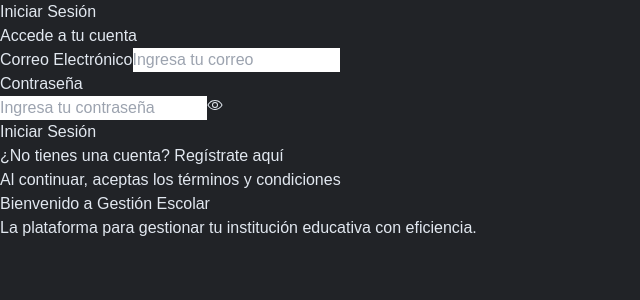
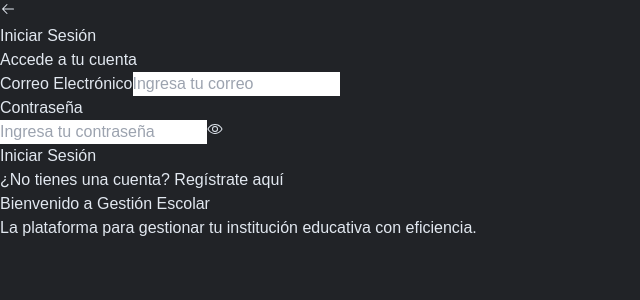
Before and after one commit to GRAMAPHENIA/ge-gestion-escolar-web-app, a Next.js app: page /inicio-de-sesion in a window 1280 px wide. Shown: the top 300 px of the page, without its empty margins (0-640 px from the left). Built offline with nearby package versions, Linux system fonts and the light colour scheme; no server answers.

Commit message:
Añadir botón de volver en el formulario de inicio de sesión; mejorar la presentación del formulario y ajustar el espaciado en el componente ServiceFeaturesForm.

```diff
--- a/src/app/(routes)/inicio-de-sesion/page.tsx
+++ b/src/app/(routes)/inicio-de-sesion/page.tsx
@@ -3,13 +3,13 @@ import ServiceFeaturesForm from "@/components/signup/ServiceFeaturesForm";
 
 const LoginPage = () => {
   return (
-    <div className="w-full h-screen flex bg-[#292a2d] flex-col lg:flex-row">
+    <div className="w-full h-screen flex bg-[#292a2d] flex-col lg:flex-row ">
       {/* Formulario ocupa 1/3 en pantallas grandes y 100% en móviles */}
       <div className="w-full lg:w-1/3 flex justify-center items-center">
         <LoginForm />
       </div>
       {/* Sección de características oculta en pantallas pequeñas */}
-      <div className="hidden lg:w-2/3 lg:flex  items-center justify-center">
+      <div className="hidden lg:w-2/3 lg:flex items-center justify-center p-4">
         <ServiceFeaturesForm />
       </div>
     </div>
--- a/src/components/login/LoginForm.tsx
+++ b/src/components/login/LoginForm.tsx
@@ -4,7 +4,7 @@
 import { useState } from "react";
 import { useRouter } from "next/navigation";
 import { supabase } from "@/supabase/supabaseClient";
-import { PiEye, PiEyeClosed } from "react-icons/pi";
+import { PiArrowLeft, PiEye, PiEyeClosed } from "react-icons/pi";
 
 const LoginForm = () => {
   const [email, setEmail] = useState("");
@@ -32,6 +32,14 @@ const LoginForm = () => {
   return (
     <div className="w-full flex flex-col justify-center items-stretch bg-[#292a2d]">
       <div className="flex flex-col justify-center p-6 bg-[#212327] px-10 lg:px-20 h-screen">
+        {/* Botón de volver en la parte superior izquierda */}
+        <button
+          onClick={() => router.push("/")} // Navega hacia la página anterior
+          className="absolute top-4 right-4 text-zinc-200 hover:text-orange-300 border border-zinc-700/50 rounded-full p-2 transition duration-100 bg-neutral-700/50"
+          aria-label="Volver"
+        >
+          <PiArrowLeft className="w-4 h-4" />
+        </button>
         <h1 className="text-3xl font-bold text-zinc-200">Iniciar Sesión</h1>
         <h2 className="text-zinc-500">Accede a tu cuenta</h2>
         <form onSubmit={handleLogin} className="space-y-6 mt-10">
@@ -73,12 +81,19 @@ const LoginForm = () => {
                 type="button"
                 onClick={() => setPasswordVisible((prev) => !prev)}
                 className="absolute right-0 top-0 h-full px-4 bg-zinc-900/50 border border-l border-orange-600/70 flex items-center justify-center text-gray-400 hover:text-orange-300 rounded-r-lg"
-                aria-label={passwordVisible ? "Ocultar contraseña" : "Mostrar contraseña"}
+                aria-label={
+                  passwordVisible ? "Ocultar contraseña" : "Mostrar contraseña"
+                }
               >
-                {passwordVisible ? <PiEyeClosed className="w-5 h-5" /> : <PiEye className="w-5 h-5" />}
+                {passwordVisible ? (
+                  <PiEyeClosed className="w-5 h-5" />
+                ) : (
+                  <PiEye className="w-5 h-5" />
+                )}
               </button>
             </div>
           </div>
+
           {error && (
             <div className="flex justify-center items-center fixed bottom-8 left-0 w-full">
               <p className="px-4 py-2 text-left bg-rose-600/10 text-rose-400 rounded-md border border-rose-300/10">
@@ -102,15 +117,7 @@ const LoginForm = () => {
             Regístrate aquí
           </a>
         </p>
-        <p className="text-center mt-4 text-xs text-zinc-500">
-          Al continuar, aceptas los{" "}
-          <a
-            href="/terminos-y-condiciones"
-            className="text-orange-400 hover:underline"
-          >
-            términos y condiciones
-          </a>
-        </p>
+
       </div>
     </div>
   );
--- a/src/components/signup/ServiceFeaturesForm.tsx
+++ b/src/components/signup/ServiceFeaturesForm.tsx
@@ -4,7 +4,7 @@ import React from "react";
 
 const ServiceFeaturesForm: React.FC = () => {
   return (
-    <section className="flex flex-col justify-center items-center text-zinc-300">
+    <section className="flex flex-col justify-center items-center text-zinc-300 mx-auto">
       <h1 className="text-4xl font-bold mb-6">
         Bienvenido a{" "}
         <span className="text-4xl font-bold text-center text-orange-400">
--- a/src/components/signup/SignupForm.tsx
+++ b/src/components/signup/SignupForm.tsx
@@ -96,10 +96,10 @@ const SignupForm = () => {
         {/* Botón de volver en la parte superior izquierda */}
         <button
           onClick={() => router.push("/")} // Navega hacia la página anterior
-          className="absolute top-6 right-6 text-zinc-200 hover:text-orange-300 border border-zinc-700/50 rounded-full p-2 transition duration-100"
+          className="absolute top-4 right-4 text-zinc-200 hover:text-orange-300 border border-zinc-700/50 rounded-full p-2 transition duration-100 bg-neutral-700/50"
           aria-label="Volver"
         >
-          <PiArrowLeft className="w-6 h-6" />
+          <PiArrowLeft className="w-4 h-4" />
         </button>
         <h1 className="text-3xl font-bold text-zinc-200">Empezá</h1>
         <h2 className="text-zinc-500">Crea una nueva cuenta</h2>
```
